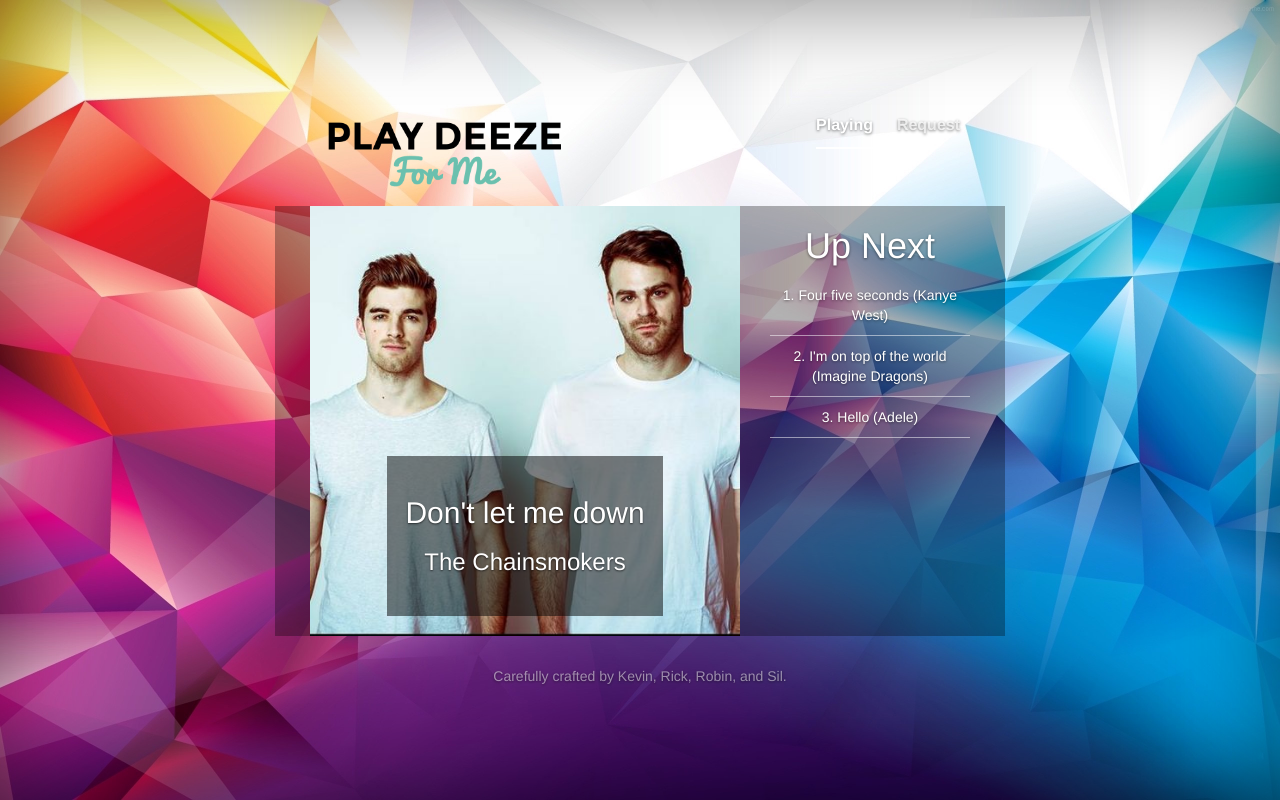
After one commit to kevin889/playlist, a PHP site: the page made by application/views/current.php in a window 1280 px wide. The commit adds this page. Run offline with PHP 8.4, Linux system fonts and the light colour scheme; the template is opened without the code that fills it, so the values that code supplies are empty; some libraries are stand-ins or nearby versions.

Commit message:
css fixes

```diff
--- /dev/null
+++ b/application/views/current.php
@@ -0,0 +1,82 @@
+<!DOCTYPE html>
+<html lang="en">
+<head>
+    <meta charset="utf-8">
+    <meta http-equiv="X-UA-Compatible" content="IE=edge">
+    <meta name="viewport" content="width=device-width, initial-scale=1">
+    <!-- The above 3 meta tags *must* come first in the head; any other head content must come *after* these tags -->
+    <meta name="description" content="">
+    <meta name="author" content="Sil Westerveld">
+    <!-- <link rel="icon" href="../../favicon.ico"> -->
+
+    <title>Now Playing</title>
+
+    <script type="text/javascript" src="../../assets/js/script.js"></script>
+
+    <!-- Bootstrap core CSS -->
+    <!--<link href="../../dist/css/bootstrap.min.css" rel="stylesheet">-->
+    <link href="../../assets/bootstrap-3.3.6-dist/css/bootstrap.min.css" rel="stylesheet">
+
+    <!-- Custom styles for this template -->
+    <link href="../../assets/css/custom.css" rel="stylesheet">
+
+</head>
+
+<body>
+
+<div class="site-wrapper">
+
+    <div class="site-wrapper-inner">
+
+        <div class="cover-container">
+
+            <div class="masthead clearfix">
+                <div class="inner">
+                    <h3 class="masthead-brand"><img src="../../assets/img/logo.png" alt="Play Deeze For Me"/></h3>
+                    <nav>
+                        <ul class="nav masthead-nav">
+                            <li class="active"><a href="/current">Playing</a></li>
+                            <li><a href="/">Request</a></li>
+                        </ul>
+                    </nav>
+                </div>
+            </div>
+
+            <div class="row inner cover current">
+                <div class="col-xs-12 col-md-8 current-wrapper">
+                    <img id="nowPlaying" class="img-responsive" src="../../assets/images/placeholders/picture_big.jpg">
+                    <div class="carousel-caption">
+                        <h2 class="current-artist">Don't let me down</h2>
+                        <h3 class="current-artist">The Chainsmokers</h3>
+                    </div>
+                </div>
+                <div class="col-xs-12 col-md-4">
+                    <h1>Up Next</h1>
+                    <ol class="playlist">
+                        <li>Four five seconds (Kanye West)</li>
+                        <li>I'm on top of the world (Imagine Dragons)</li>
+                        <li>Hello (Adele)</li>
+                    </ol>
+                </div>
+            </div>
+
+            <div class="mastfoot">
+                <div class="inner">
+                    <p>Carefully crafted by Kevin, Rick, Robin, and Sil.</p>
+                </div>
+            </div>
+
+        </div>
+
+    </div>
+
+</div>
+
+<!-- Bootstrap core JavaScript
+================================================== -->
+<!-- Placed at the end of the document so the pages load faster -->
+<script src="https://ajax.googleapis.com/ajax/libs/jquery/1.11.3/jquery.min.js"></script>
+<script>window.jQuery || document.write('<script src="../../assets/js/vendor/jquery.min.js"><\/script>')</script>
+<script src="../../assets/bootstrap-3.3.6-dist/js/bootstrap.min.js"></script>
+</body>
+</html>
--- a/application/views/request/index.php
+++ b/application/views/request/index.php
@@ -34,8 +34,8 @@
                     <h3 class="masthead-brand"><img src="assets/img/logo.png" alt="Play Deeze For Me"/></h3>
                     <nav>
                         <ul class="nav masthead-nav">
-                            <li><a href="now.html">Playing</a></li>
-                            <li class="active"><a href="#">Request</a></li>
+                            <li><a href="/current">Playing</a></li>
+                            <li class="active"><a href="/">Request</a></li>
                         </ul>
                     </nav>
                 </div>
--- a/application/views/request/success.php
+++ b/application/views/request/success.php
@@ -31,11 +31,11 @@
 
             <div class="masthead clearfix">
                 <div class="inner">
-                    <h3 class="masthead-brand">PlayDeeze4.me</h3>
+                    <h3 class="masthead-brand"><img src="assets/img/logo.png" alt="Play Deeze For Me"/></h3>
                     <nav>
                         <ul class="nav masthead-nav">
-                            <li><a href="now.html">Playing</a></li>
-                            <li class="active"><a href="#">Request</a></li>
+                            <li><a href="/current">Playing</a></li>
+                            <li class="/"><a href="#">Request</a></li>
                         </ul>
                     </nav>
                 </div>
--- a/assets/css/custom.css
+++ b/assets/css/custom.css
@@ -118,7 +118,7 @@
  * Cover
  */
 
-.cover {
+.cover.current {
   padding: 0 20px;
   background: rgba(0,0,0,0.3);
 }
```
Also changed, not shown: application/controllers/Current.php (added, +10 -0 lines).
